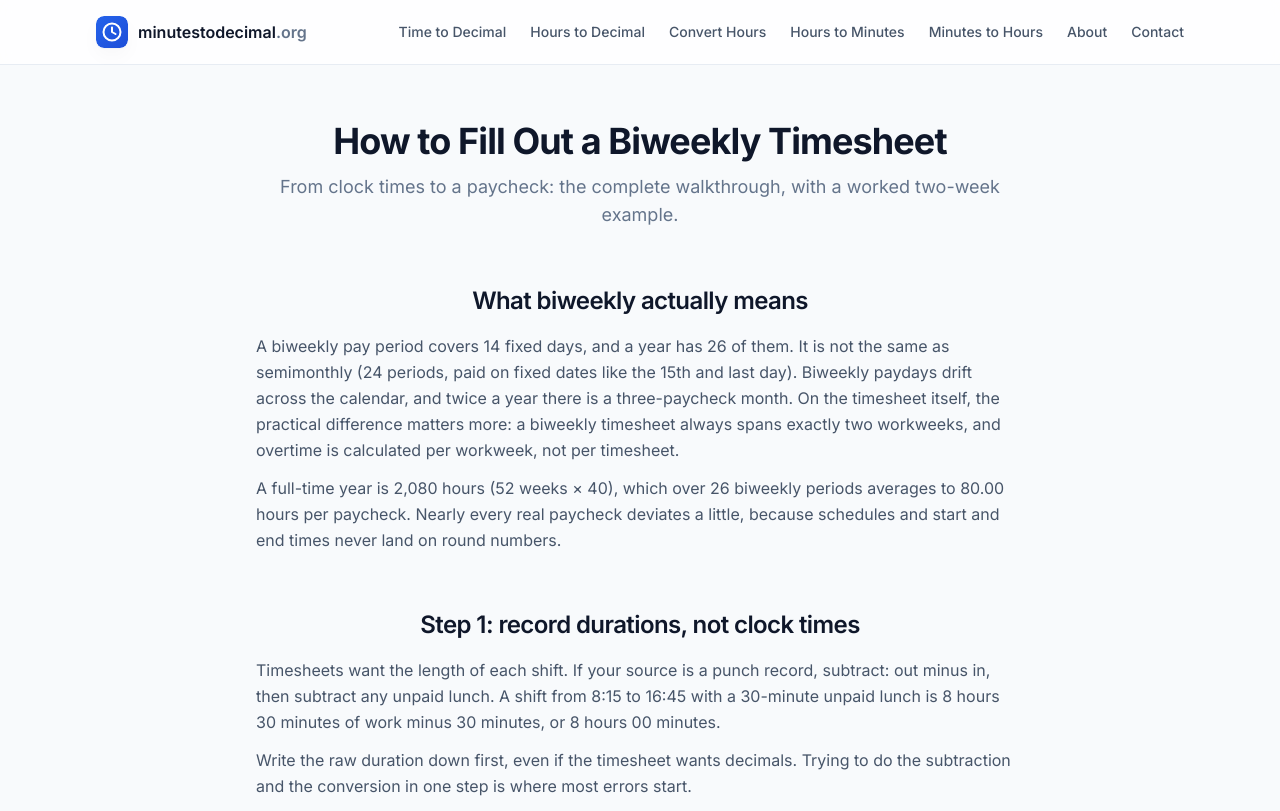
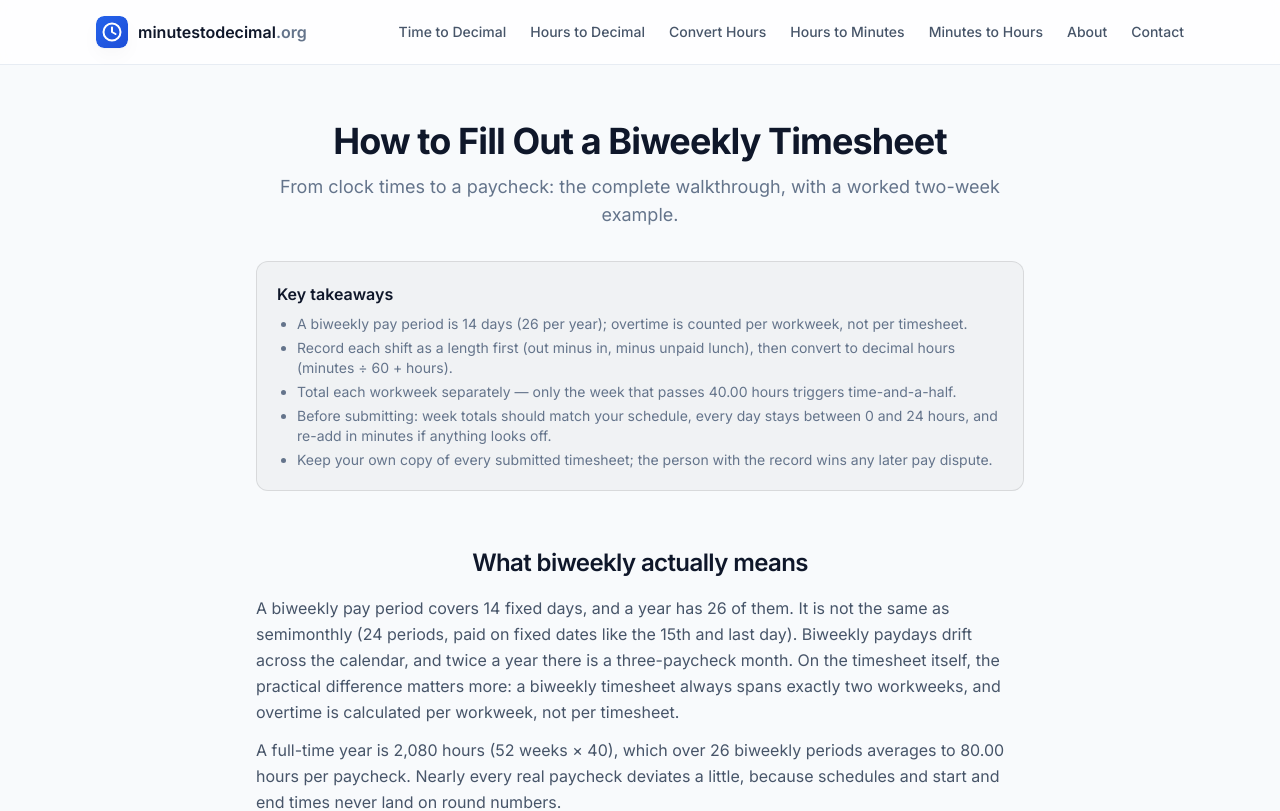
Before and after one commit to rainiee0716/minutestodecimal, a Next.js app: page /guides/biweekly-timesheet-guide in a window 1280 px wide. Shown: the top 811 px of the page. Built offline with nearby package versions, Linux system fonts and the light colour scheme.

Commit message:
Add Key takeaways boxes to 4 guides for featured-snippet eligibility

```diff
--- a/app/guides/biweekly-timesheet-guide/page.tsx
+++ b/app/guides/biweekly-timesheet-guide/page.tsx
@@ -26,6 +26,17 @@ export default function BiweeklyTimesheetGuide() {
         title="How to Fill Out a Biweekly Timesheet"
         description="From clock times to a paycheck: the complete walkthrough, with a worked two-week example."
       />
+
+      <section className="mx-auto mt-8 max-w-3xl rounded-xl border border-black/10 bg-black/[0.03] p-5">
+        <h2 className="mb-2 text-base font-semibold text-ink">Key takeaways</h2>
+        <ul className="list-disc space-y-1 pl-5 text-sm text-muted">
+          <li>A biweekly pay period is 14 days (26 per year); overtime is counted per workweek, not per timesheet.</li>
+          <li>Record each shift as a length first (out minus in, minus unpaid lunch), then convert to decimal hours (minutes &divide; 60 + hours).</li>
+          <li>Total each workweek separately &mdash; only the week that passes 40.00 hours triggers time-and-a-half.</li>
+          <li>Before submitting: week totals should match your schedule, every day stays between 0 and 24 hours, and re-add in minutes if anything looks off.</li>
+          <li>Keep your own copy of every submitted timesheet; the person with the record wins any later pay dispute.</li>
+        </ul>
+      </section>
 
       <div className="container pb-16">
         <ProseSection title="What biweekly actually means">
--- a/app/guides/military-time-on-timesheets/page.tsx
+++ b/app/guides/military-time-on-timesheets/page.tsx
@@ -32,6 +32,17 @@ export default function MilitaryTimeOnTimesheets() {
         title="Military Time on Timesheets"
         description="Reading the 24-hour clock on punch records, and why clock times and decimal hours are different things."
       />
+
+      <section className="mx-auto mt-8 max-w-3xl rounded-xl border border-black/10 bg-black/[0.03] p-5">
+        <h2 className="mb-2 text-base font-semibold text-ink">Key takeaways</h2>
+        <ul className="list-disc space-y-1 pl-5 text-sm text-muted">
+          <li>The 24-hour clock removes AM/PM ambiguity: 1830 is always 6:30 PM.</li>
+          <li>0000&ndash;1200 keep their number (AM); 1300&ndash;2359 subtract 12 for PM; the minutes never change.</li>
+          <li>1430 is a clock time (2:30 PM); 14.30 decimal hours is a duration (14h 18m) &mdash; they are not the same thing.</li>
+          <li>Shifts that cross midnight: count forward past 2400, do not subtract.</li>
+          <li>Write four digits, no colon: 0730, not 7:30. The leading zero matters on night shifts.</li>
+        </ul>
+      </section>
 
       <div className="container pb-16">
         <ProseSection title="Why timesheets use the 24-hour clock">
--- a/app/guides/overtime-decimal-hours/page.tsx
+++ b/app/guides/overtime-decimal-hours/page.tsx
@@ -18,6 +18,17 @@ export default function OvertimeDecimalHours() {
         title="How to Calculate Overtime in Decimal Hours"
         description="The weekly 40-hour rule, time-and-a-half, and worked examples using decimal hours."
       />
+
+      <section className="mx-auto mt-8 max-w-3xl rounded-xl border border-black/10 bg-black/[0.03] p-5">
+        <h2 className="mb-2 text-base font-semibold text-ink">Key takeaways</h2>
+        <ul className="list-disc space-y-1 pl-5 text-sm text-muted">
+          <li>Under the FLSA, hours over 40 in a single workweek are paid at 1.5&times; the regular rate.</li>
+          <li>The 40-hour threshold is per workweek and never resets mid-week or carries into the next one.</li>
+          <li>Decimal hours turn the overtime test into a subtraction: overtime = weekly total &minus; 40.00.</li>
+          <li>Unpaid breaks and lunch are excluded before the 40-hour count.</li>
+          <li>Hours cannot be averaged across weeks to dodge overtime.</li>
+        </ul>
+      </section>
 
       <div className="container pb-16">
         <ProseSection title="The rule in one paragraph">
--- a/app/guides/time-card-rounding/page.tsx
+++ b/app/guides/time-card-rounding/page.tsx
@@ -29,6 +29,16 @@ export default function TimeCardRounding() {
         title="Time Card Rounding Rules"
         description="The 15-minute rule, the 7-minute rule, and what federal law allows employers to do with your clock times."
       />
+
+      <section className="mx-auto mt-8 max-w-3xl rounded-xl border border-black/10 bg-black/[0.03] p-5">
+        <h2 className="mb-2 text-base font-semibold text-ink">Key takeaways</h2>
+        <ul className="list-disc space-y-1 pl-5 text-sm text-muted">
+          <li>Rounding snaps each punch to the nearest increment (usually 15 minutes); the 7-minute rule is the boundary.</li>
+          <li>Federal law allows rounding only if it is neutral &mdash; it must favor the employer and the employee equally over time.</li>
+          <li>Rounding can cut either way, so track your own punches and watch for a pattern that always rounds against you.</li>
+          <li>Many modern systems keep the exact time and never round; check your employer&rsquo;s written policy.</li>
+        </ul>
+      </section>
 
       <div className="container pb-16">
         <ProseSection title="What time card rounding is">
```
